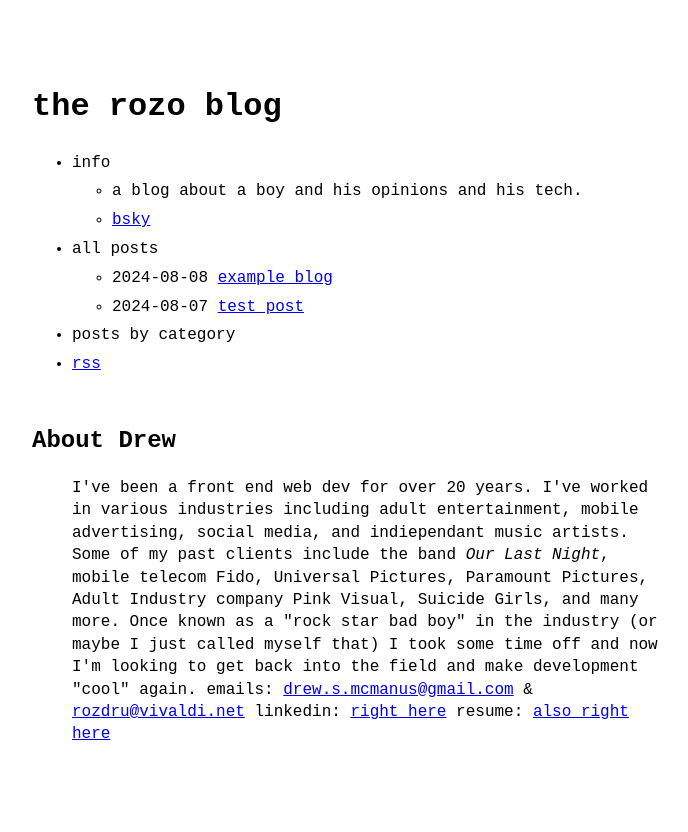
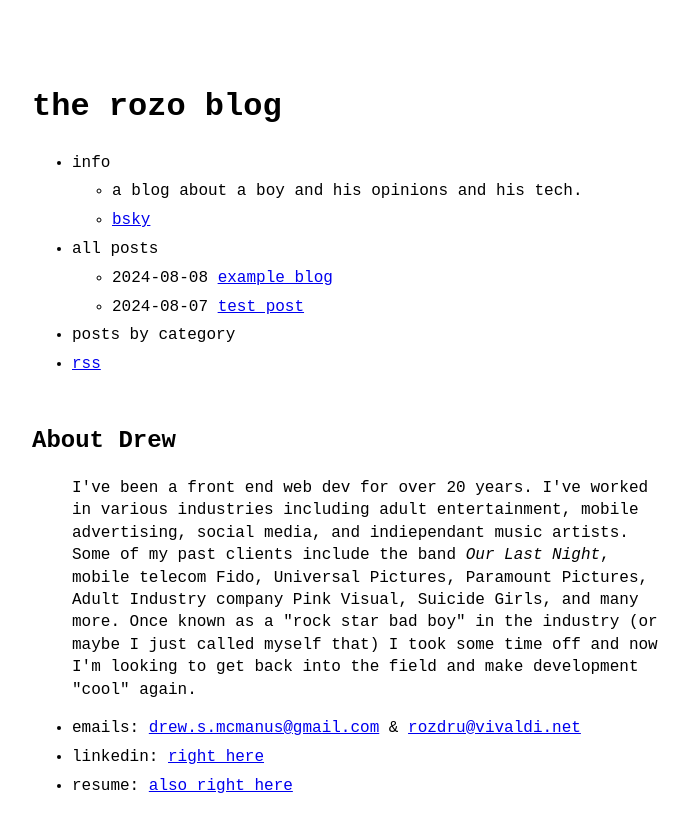
Before and after one commit to rozodru/rozodru.github.io, a Jekyll site: the page built from index.md, in a window 1280 px wide. Shown: the top 832 px of the page, without its empty margins (288-976 px from the left). Built offline with Jekyll 4.4.1, drawn with Linux system fonts in a browser that asks for light colours; our own code applies the rules of GitHub Pages for plain Markdown files; part of the change alters nothing that is shown.

Commit message:
update blog

```diff
--- a/index.md
+++ b/index.md
@@ -6,8 +6,9 @@ layout: home
 <ul>
     I've been a front end web dev for over 20 years. I've worked in various industries including adult entertainment, mobile advertising, social media, and indiependant music artists. Some of my past clients include the band <i>Our Last Night</i>, mobile telecom Fido, Universal Pictures, Paramount Pictures, Adult Industry company Pink Visual, Suicide Girls, and many more.
     Once known as a "rock star bad boy" in the industry (or maybe I just called myself that) I took some time off and now I'm looking to get back into the field and make development "cool" again.
-
-    emails: <a href="mailto: drew.s.mcmanus@gmail.com">drew.s.mcmanus@gmail.com</a> & <a href="mailto: rozodru@vivaldi.net">rozdru@vivaldi.net</a>
-    linkedin: <a href="https://www.linkedin.com/in/drew-mcmanus-44389b2ba/">right here</a>
-    resume: <a href="https://rozodru.github.io/assets/dmresume.pdf">also right here</a>
 </ul>
+<ul>
+	<li>emails: <a href="mailto: drew.s.mcmanus@gmail.com">drew.s.mcmanus@gmail.com</a> & <a href="mailto: rozodru@vivaldi.net">rozdru@vivaldi.net</a></li>
+    <li>linkedin: <a href="https://www.linkedin.com/in/drew-mcmanus-44389b2ba/">right here</a></li>
+    <li>resume: <a href="https://rozodru.github.io/assets/dmresume.pdf">also right here</a></li>
+</ul>
```
